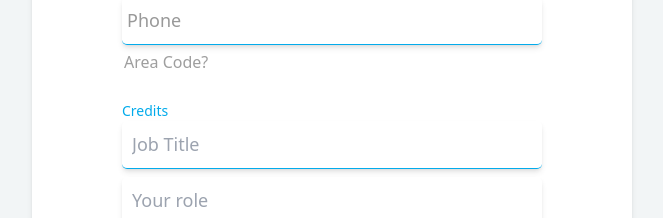
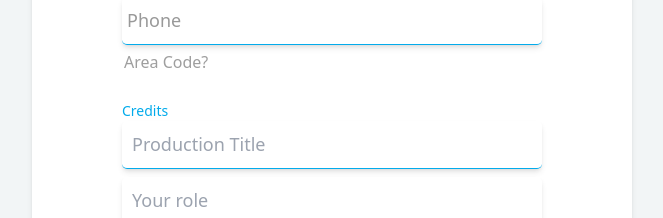
Before and after one commit to sdbxsdb/we-are-crew, a Next.js app: page /I-am-crew in a window 1280 px wide. Shown: the part 1700-1918 px from the top of the page, without its empty margins (308-971 px from the left). Built offline with nearby package versions, Linux system fonts and the light colour scheme; no server answers; the database is empty.

Commit message:
dynamic list changed

```diff
--- a/components/DynamicList.js
+++ b/components/DynamicList.js
@@ -63,7 +63,7 @@ function DynamicList({ credits, setCredits, setProfileChanged }) {
             <input
               className="border shadow-md w-full"
               name="jobTitle"
-              placeholder="Job Title"
+              placeholder="Production Title"
               defaultValue={x.jobTitle}
               onChange={(e) => handleInputChange(e, i)}
             />
```
